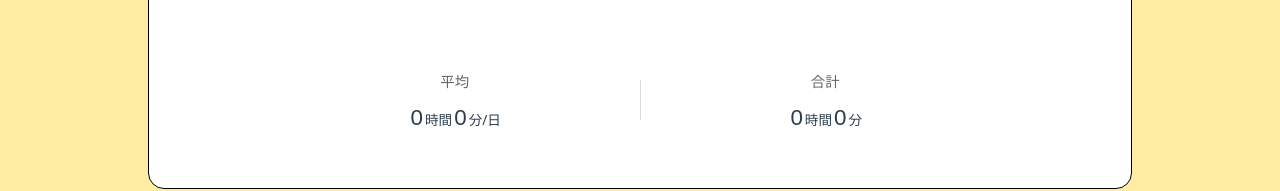
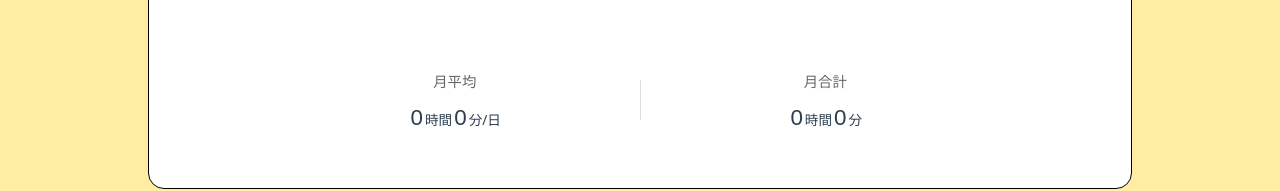
Before and after one commit to nokopo-2231/studyrec, a React (Vite) app: page / in a window 1280 px wide. Shown: the part 639-830 px from the top of the page. Built offline with nearby package versions, Linux system fonts and the light colour scheme.

Commit message:
月平均値修正

```diff
--- a/src/components/Monthly.tsx
+++ b/src/components/Monthly.tsx
@@ -17,7 +17,11 @@ const Monthly = ({ records }: Props) => {
   const remainingMinutes = totalMinutes % 60
 
   // 平均の計算 (1月=31日で計算)
-  const avgMinutesTotal = Math.floor(totalMinutes / 31)
+  const studiedDaysCount = records.length
+
+  const avgMinutesTotal =
+    studiedDaysCount === 0 ? 0 : Math.floor(totalMinutes / studiedDaysCount)
+
   const avgHours = Math.floor(avgMinutesTotal / 60)
   const avgMinutes = avgMinutesTotal % 60
 
@@ -53,7 +57,7 @@ const Monthly = ({ records }: Props) => {
 
         <div className={styles.statsContainer}>
           <div className={styles.statBox}>
-            <p className={styles.statLabel}>平均</p>
+            <p className={styles.statLabel}>月平均</p>
             <p className={styles.statValue}>
               <span className={styles.bigNum}>{avgHours}</span>時間
               <span className={styles.bigNum}>{avgMinutes}</span>分/日
@@ -63,7 +67,7 @@ const Monthly = ({ records }: Props) => {
           <div className={styles.divider}></div>
 
           <div className={styles.statBox}>
-            <p className={styles.statLabel}>合計</p>
+            <p className={styles.statLabel}>月合計</p>
             <p className={styles.statValue}>
               <span className={styles.bigNum}>{totalHours}</span>時間
               <span className={styles.bigNum}>{remainingMinutes}</span>分
```
